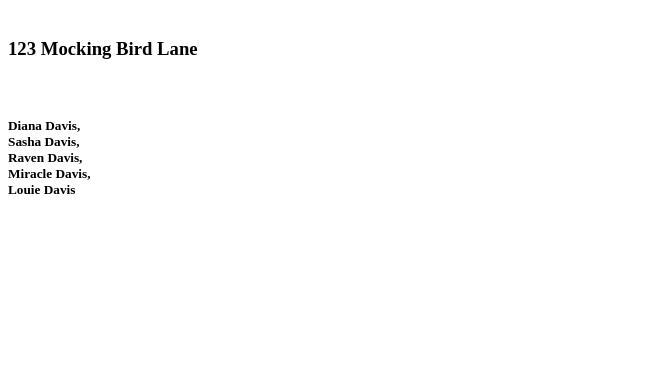
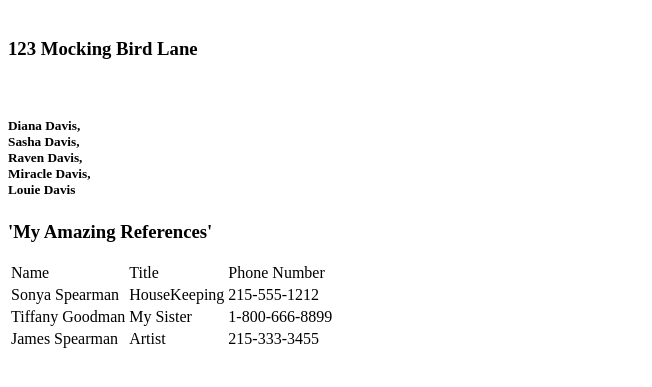
Before and after one commit to Tamika-Davis/html-elements-lesson3, a plain HTML site: page index.html in a window 1280 px wide. Shown: the part 183-570 px from the top of the page, without its empty margins (0-652 px from the left). Drawn offline with Linux system fonts and the light colour scheme.

Commit message:
completing the tables activity

```diff
--- a/index.html
+++ b/index.html
@@ -16,5 +16,27 @@
              Raven Davis,<br>
              Miracle Davis,<br>
              Louie Davis</h5>
-</body>
+             <h3>'My Amazing References'</h3>
+                <table>
+                    <tr>
+                       <td> Name</td>
+                       <td>Title</td>
+                       <td>Phone Number</td>
+                    </tr>
+                    <tr>
+                      <td>Sonya Spearman</td>
+                      <td>HouseKeeping</td>
+                      <td>215-555-1212</td>
+                    </tr>
+                        <td>Tiffany Goodman</td>
+                        <td>My Sister</td>
+                        <td>1-800-666-8899</td>
+                     </tr>
+                     <tr>
+                        <td>James Spearman</td>
+                        <td>Artist</td>
+                        <td>215-333-3455</td>
+                     </tr>
+                </table>
+ </body>
 </html>
```
